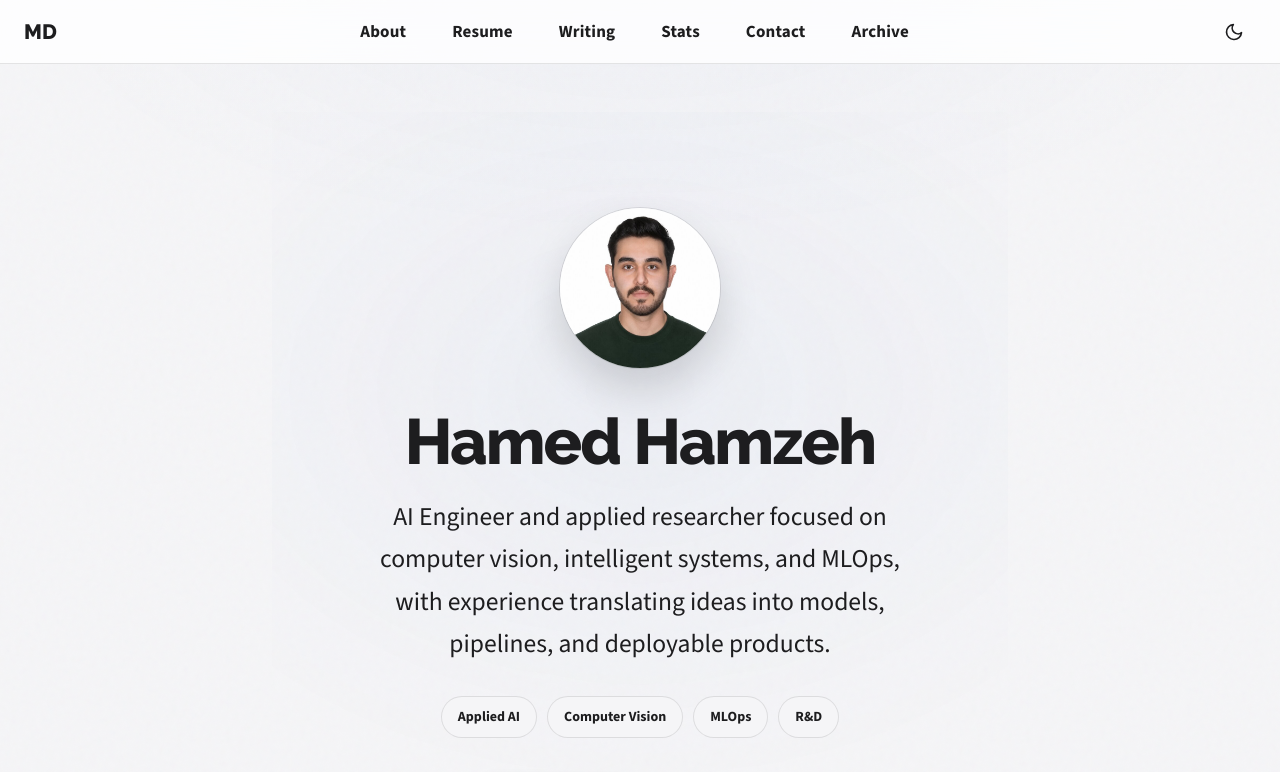
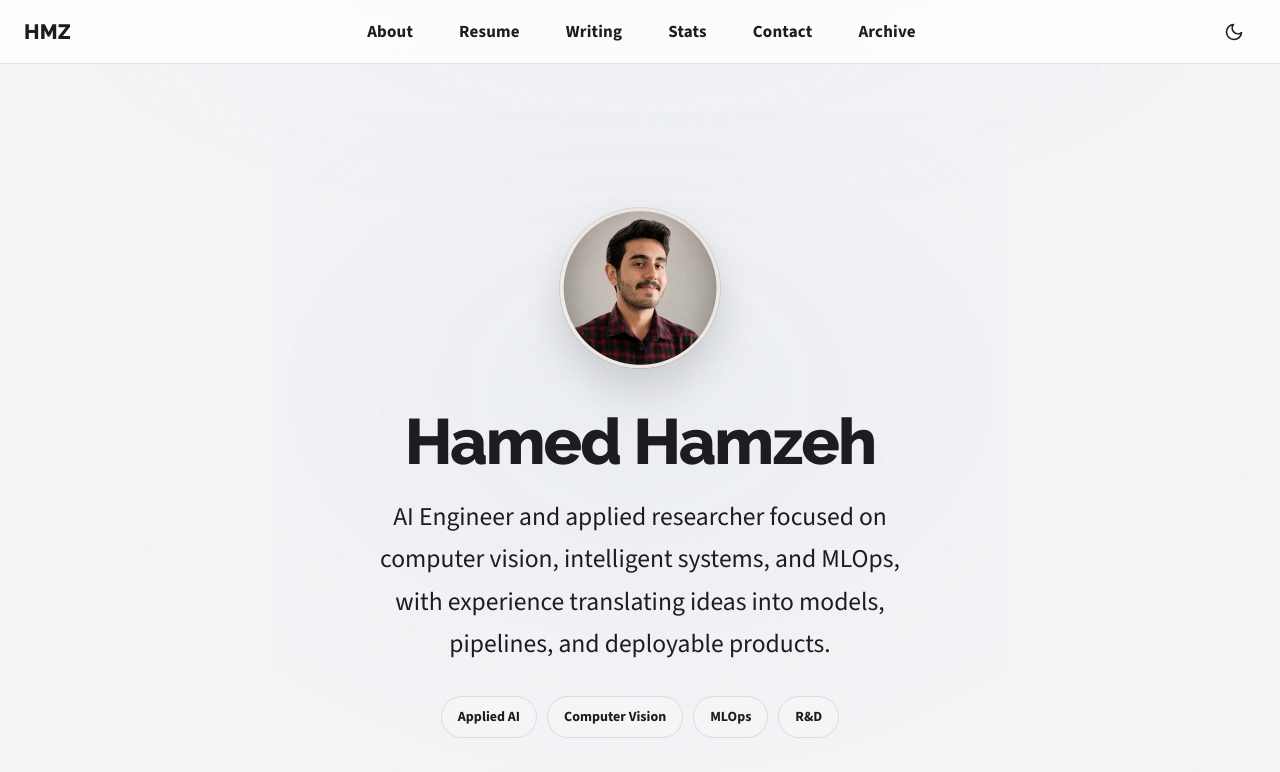
Before and after one commit to hamedhamzeh/hamedhamzeh.github.io, a Next.js app: page / in a window 1280 px wide. Shown: the top 772 px of the page. Built offline with nearby package versions, Linux system fonts and the light colour scheme; no server answers.

Commit message:
Update logo text in navigation and corresponding test

```diff
--- a/src/components/Template/Navigation.tsx
+++ b/src/components/Template/Navigation.tsx
@@ -19,7 +19,7 @@
   return (
     <header className="site-header">
       <Link href="/" className="site-logo">
-        <span className="logo-text">MD</span>
+        <span className="logo-text">HMZ</span>
       </Link>
 
       <nav className="nav-links">
```
Also changed, not shown: public/images/me.jpg, 1 other file (tests, documents, lock files or other folders).
